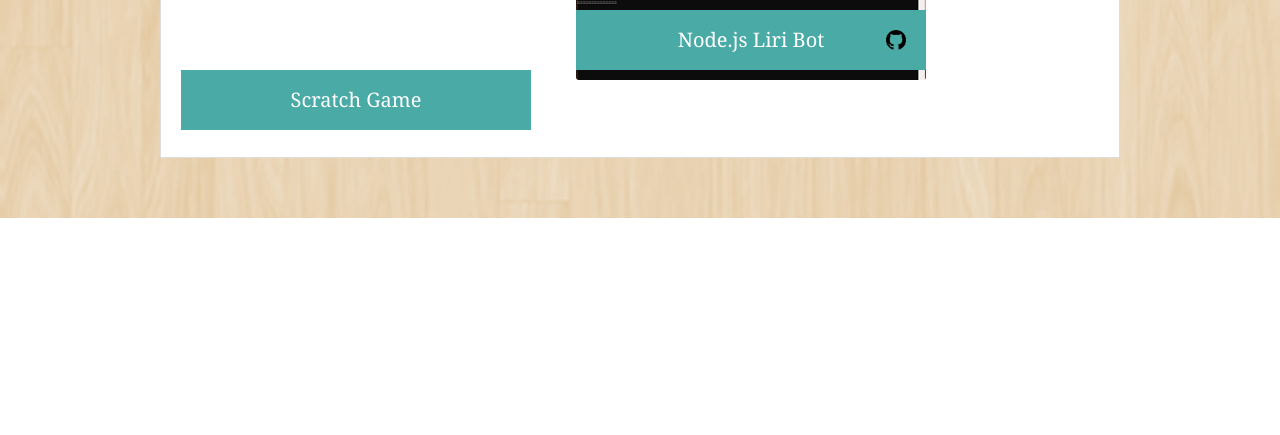
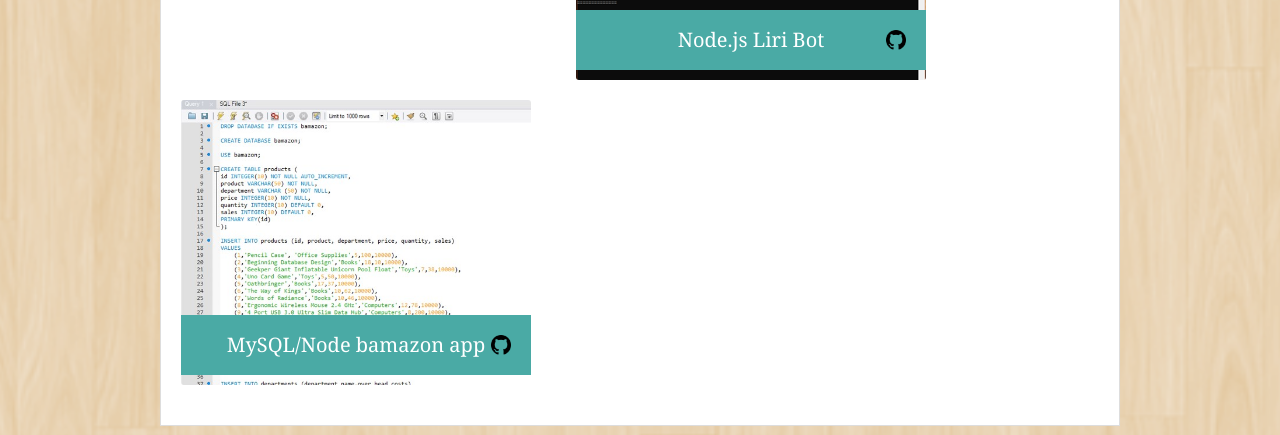
Before and after one commit to awvala/awvala.github.io, a plain HTML site: page updatedportfolio/index.html in a window 1280 px wide. Shown: the part 918-1353 px from the top of the page. Before the commit the page ends 1136 px from the top, so only its background shows below. Drawn offline with nearby package versions, Linux system fonts and the light colour scheme.

Commit message:
Added bamazon

```diff
--- a/updatedportfolio/index.html
+++ b/updatedportfolio/index.html
@@ -181,11 +181,14 @@
                   <!-- Fourth Row -->
                   <div class="row">
                         <div class="col-md-5">
-                              <a class="portfolioimagelink" href="https://scratch.mit.edu/projects/215070705/" target=”_blank”>
+                              <a class="portfolioimagelink" href="https://github.com/awvala/bamazon" target=”_blank”>
                                     <div class="card text-white">
-                                          <img class="card-img" src="assets/images/catscratcher.jpg" alt="Image link to the Cat Scratcher game">
+                                          <img class="card-img" src="assets/images/bamazon.jpg" alt="Image link to the bamazon MySQL project">
                                           <div class="card-img-overlay">
-                                                <a class="cardbanner" href="https://scratch.mit.edu/projects/215070705/" target=”_blank”>Scratch Game</a>
+                                                <a class="cardbanner" href="https://github.com/awvala/bamazon" target=”_blank”>MySQL/Node bamazon app</a>
+                                                <a class="ghabs" href="https://github.com/awvala/bamazon" target=”_blank”>
+                                                      <img class="ghImg" src="assets/images/githubicon.png" title="bamazon" alt="Link to the project GitHub repo">
+                                                </a>
                                           </div>
                                     </div>
                               </a>
```
Also changed, not shown: updatedportfolio/assets/images/bamazon.jpg (added).
